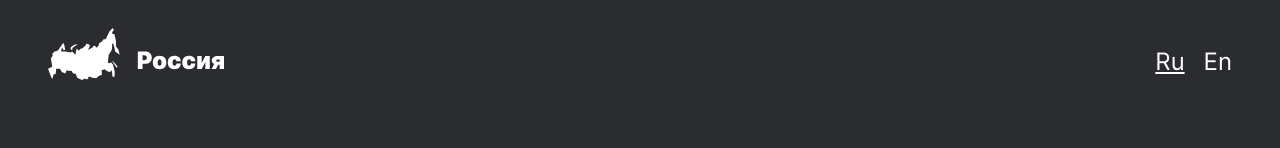
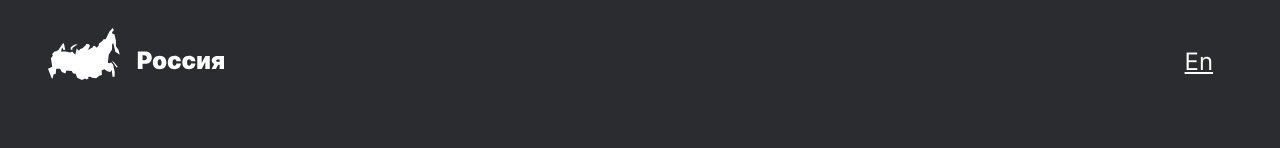
Before and after one commit to dubyninpavel/russian-travel, a plain HTML site: page index.html in a window 1280 px wide. Shown: the top 148 px of the page. Drawn offline with Linux system fonts and the light colour scheme.

Commit message:
ru deleted

```diff
--- a/index.html
+++ b/index.html
@@ -10,7 +10,6 @@
     <header class="header">
         <div class="header__logo"></div>
         <div class="language">
-            <a class="language__link" href="#" target="_blank">Ru</a>
             <a class="language__link" href="#" target="_blank">En</a>
         </div>
     </header>
```
